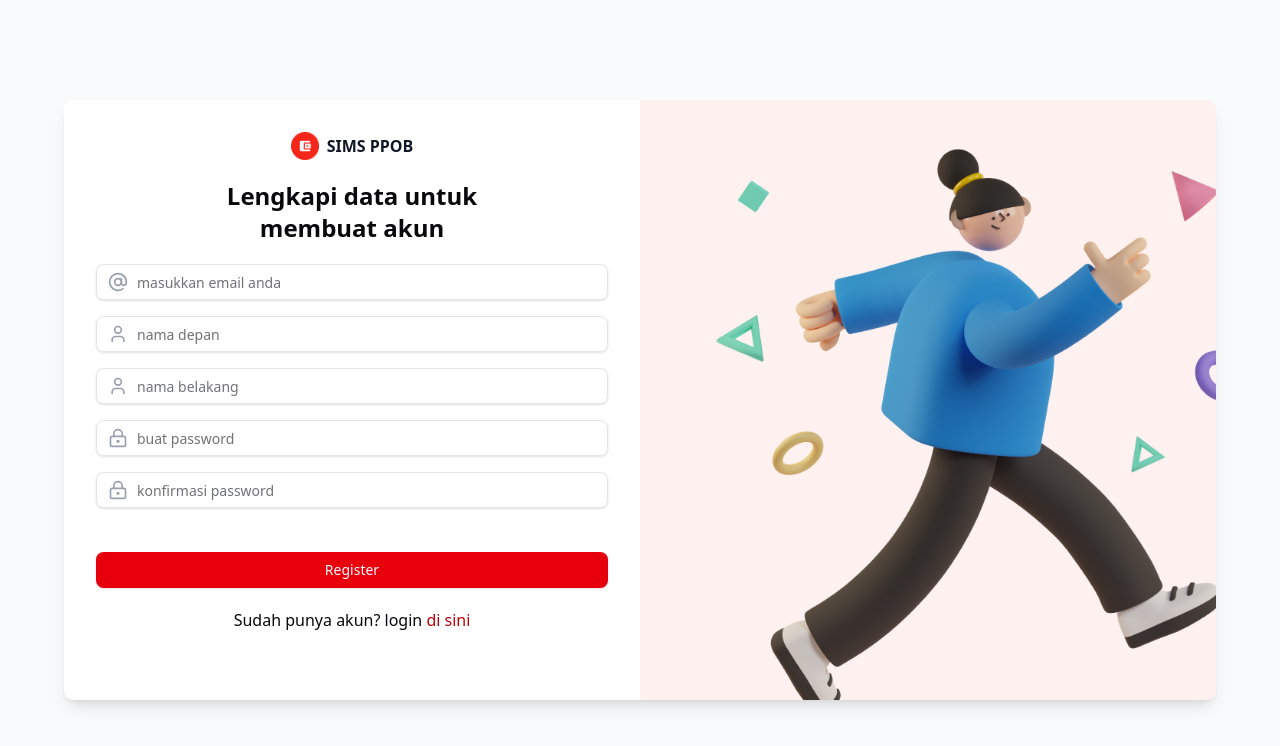
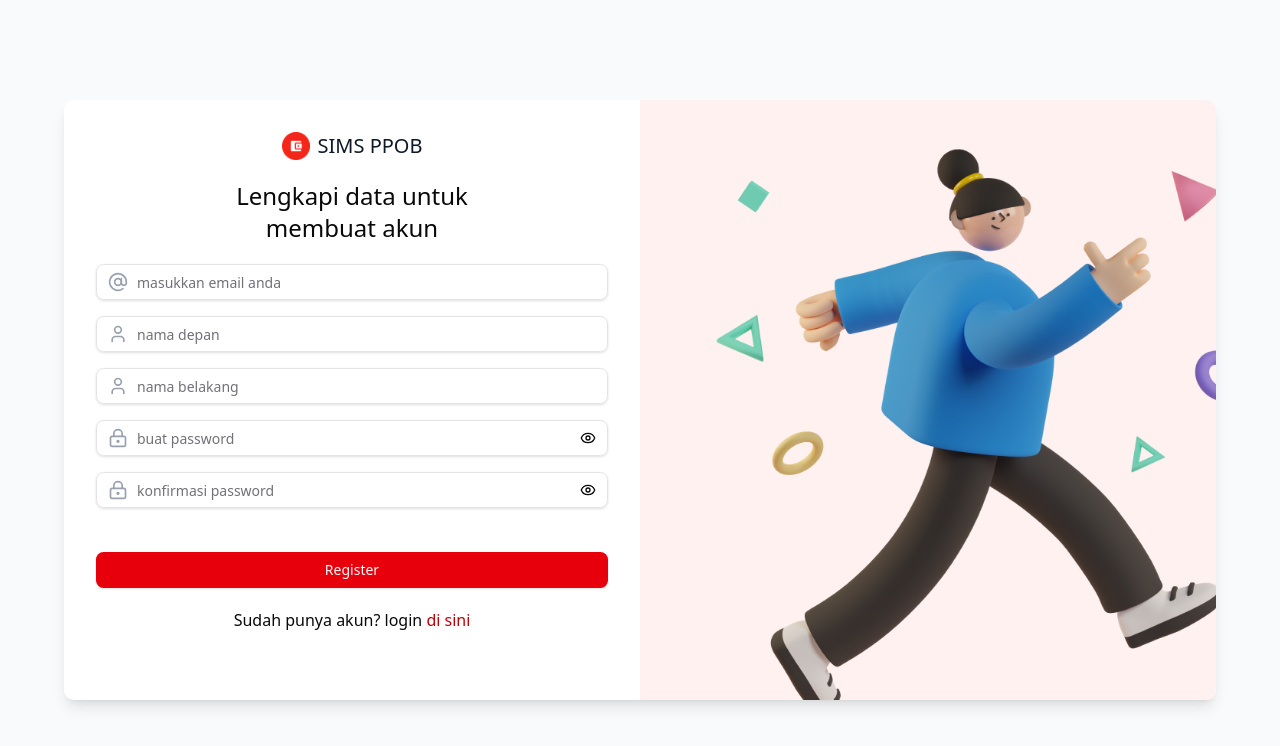
Before and after one commit to arielariadi/sims-ppob-muhammad-ariel-ariadi, a React (Vite) app: page / in a window 1280 px wide. Shown: the top 746 px of the page. Built offline with nearby package versions, Linux system fonts and the light colour scheme.

Commit message:
feat: create show password feature

```diff
--- a/src/app/store.ts
+++ b/src/app/store.ts
@@ -1,9 +1,11 @@
 import { configureStore } from '@reduxjs/toolkit';
 import registrationReducer from '../features/auth/authSlice';
+import showPasswordReducer from '../features/auth/showPasswordSlice';
 
 export const store = configureStore({
 	reducer: {
 		registration: registrationReducer,
+		showPassword: showPasswordReducer,
 	},
 });
 
--- /dev/null
+++ b/src/features/auth/showPasswordSlice.ts
@@ -0,0 +1,28 @@
+import { createSlice } from '@reduxjs/toolkit';
+
+type ShowPasswordState = {
+	showPassword: boolean;
+	showConfirmPassword: boolean;
+};
+
+const initialState: ShowPasswordState = {
+	showPassword: false,
+	showConfirmPassword: false,
+};
+
+const showPasswordSlice = createSlice({
+	name: 'showPassword',
+	initialState,
+	reducers: {
+		toggleShowPassword: state => {
+			state.showPassword = !state.showPassword;
+		},
+		toggleShowConfirmPassword: state => {
+			state.showConfirmPassword = !state.showConfirmPassword;
+		},
+	},
+});
+
+export const { toggleShowPassword, toggleShowConfirmPassword } =
+	showPasswordSlice.actions;
+export default showPasswordSlice.reducer;
--- a/src/pages/RegisterPage.tsx
+++ b/src/pages/RegisterPage.tsx
@@ -23,8 +23,12 @@ import Swal from 'sweetalert2';
 
 import { NavLink } from 'react-router';
 
-import { AtSign, LockKeyhole, User } from 'lucide-react';
+import { AtSign, LockKeyhole, User, Eye, EyeOff } from 'lucide-react';
 import { authImage, logo } from '../assets/index.ts';
+import {
+	toggleShowConfirmPassword,
+	toggleShowPassword,
+} from '../features/auth/showPasswordSlice.ts';
 
 const registerFormSchema = z
 	.object({
@@ -58,6 +62,14 @@ type RegisterFormSchemaType = z.infer<typeof registerFormSchema>;
 export default function RegisterPage() {
 	const { loading, error, success } = useSelector(
 		(state: RootState) => state.registration
+	);
+
+	const showPassword = useSelector(
+		(state: RootState) => state.showPassword.showPassword
+	);
+
+	const showConfirmPassword = useSelector(
+		(state: RootState) => state.showPassword.showConfirmPassword
 	);
 
 	const dispatch = useDispatch<AppDispatch>();
@@ -121,10 +133,10 @@ export default function RegisterPage() {
 				<div className="w-full md:w-1/2 p-8">
 					<div className="flex items-center justify-center">
 						<img src={logo} alt="Logo" className="w-7 h-7 mr-2" />{' '}
-						<h1 className="text-md font-bold text-gray-900">SIMS PPOB</h1>
+						<h1 className="text-xl font-medium text-gray-900">SIMS PPOB</h1>
 					</div>
 
-					<h2 className="text-center text-2xl font-bold w-[20rem] mx-auto m-5">
+					<h2 className="text-center text-2xl font-medium w-[20rem] mx-auto m-5">
 						Lengkapi data untuk membuat akun
 					</h2>
 
@@ -214,11 +226,21 @@ export default function RegisterPage() {
 												</span>
 
 												<Input
-													type="password"
+													type={showPassword ? 'text' : 'password'}
 													{...field}
 													placeholder="buat password"
 													className="pl-10"
 												/>
+												<Button
+													variant="ghost"
+													onClick={() => dispatch(toggleShowPassword())}
+													className="absolute inset-y-0 right-0 px-3 cursor-pointer">
+													{showPassword ? (
+														<EyeOff className="h-5 w-5" />
+													) : (
+														<Eye className="h-5 w-5" />
+													)}
+												</Button>
 											</div>
 										</FormControl>
 										<FormMessage />
@@ -238,11 +260,21 @@ export default function RegisterPage() {
 												</span>
 
 												<Input
-													type="password"
+													type={showConfirmPassword ? 'text' : 'password'}
 													{...field}
 													placeholder="konfirmasi password"
 													className="pl-10"
 												/>
+												<Button
+													variant="ghost"
+													onClick={() => dispatch(toggleShowConfirmPassword())}
+													className="absolute inset-y-0 right-0 px-3 cursor-pointer">
+													{showConfirmPassword ? (
+														<EyeOff className="h-5 w-5" />
+													) : (
+														<Eye className="h-5 w-5" />
+													)}
+												</Button>
 											</div>
 										</FormControl>
 										<FormMessage />
```
